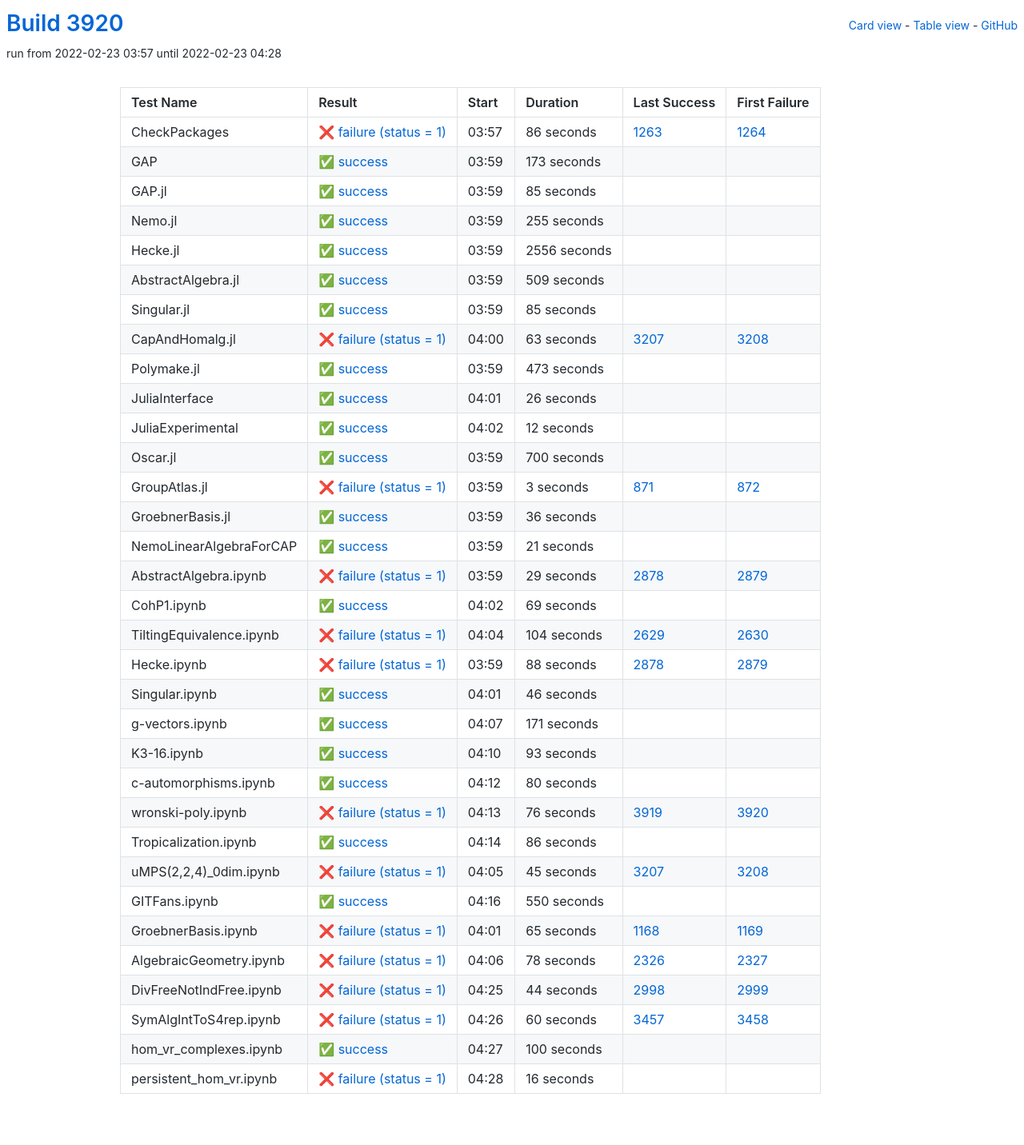
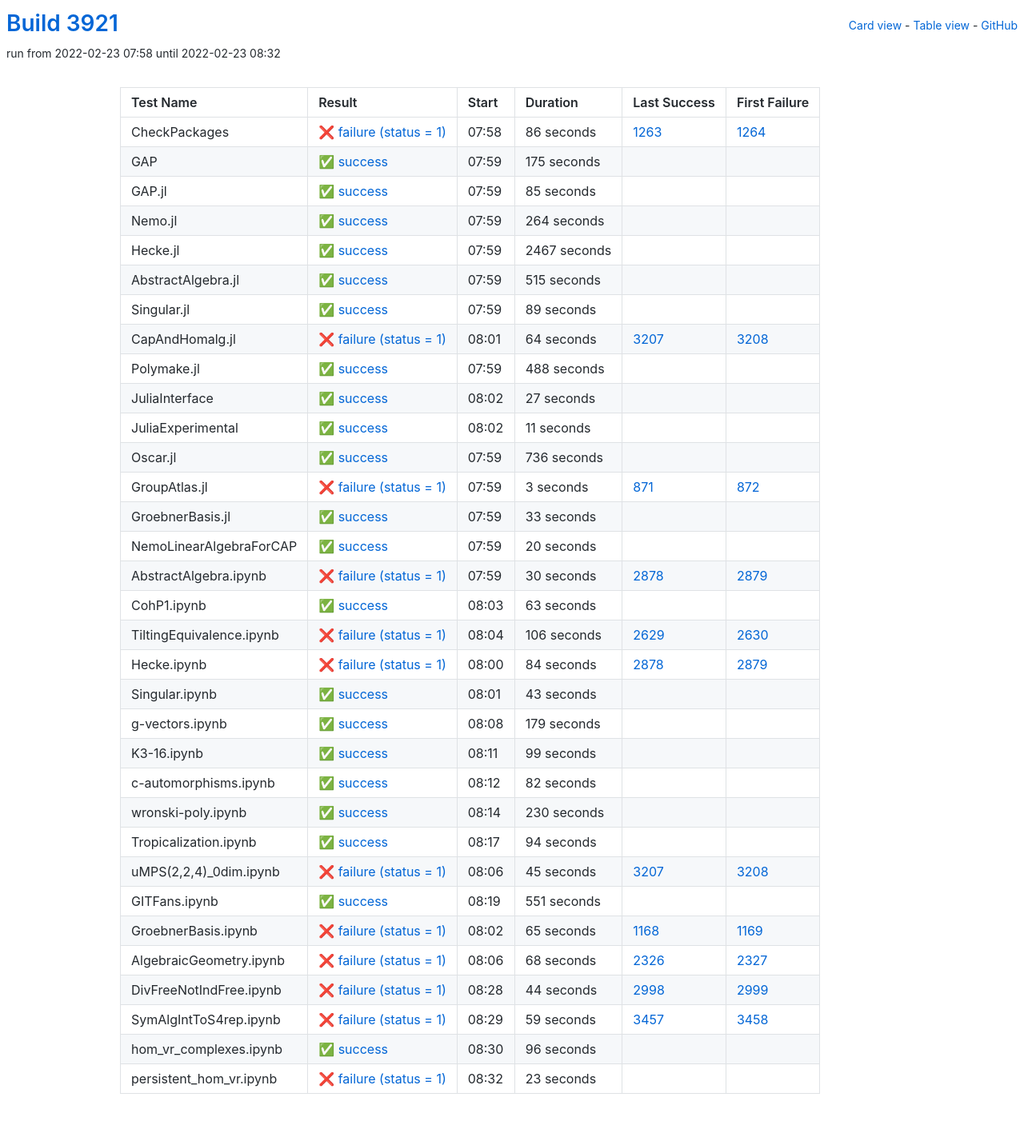
Before and after one commit to oscar-system/oscar-ci-status-stable, a Jekyll site: the page built from table.html, in a window 1280 px wide. Shown: the whole page at 80% size. Built offline with Jekyll 4.4.1, drawn with Linux system fonts in a browser that asks for light colours.

Commit message:
Build #3921

```diff
--- a/_data/ci.yml
+++ b/_data/ci.yml
@@ -1,6 +1,6 @@
 ---
-build: 3920
-build_url: https://oscarci.mathematik.uni-kl.de/job/oscar-stable/3920/
+build: 3921
+build_url: https://oscarci.mathematik.uni-kl.de/job/oscar-stable/3921/
 job: oscar-stable
 organization: oscar-system
 repo: oscar-ci-status-stable
@@ -8,8 +8,8 @@ repourl: https://github.com/oscar-system/oscar-ci-status-stable
 tests:
 - name: CheckPackages
   id: checkpackages
-  log: https://oscarci.mathematik.uni-kl.de/job/oscar-stable/3920/artifact/logs/build-3920/CheckPackages.log
-  start: 2022-02-23 03:57
+  log: https://oscarci.mathematik.uni-kl.de/job/oscar-stable/3921/artifact/logs/build-3921/CheckPackages.log
+  start: 2022-02-23 07:58
   success: false
   exitcode: 1
   status: failure
@@ -20,20 +20,20 @@ tests:
   first_failure_url: https://oscarci.mathematik.uni-kl.de/job/oscar-stable/1264/
 - name: GAP
   id: gap
-  log: https://oscarci.mathematik.uni-kl.de/job/oscar-stable/3920/artifact/logs/build-3920/GAP.log
-  start: 2022-02-23 03:59
+  log: https://oscarci.mathematik.uni-kl.de/job/oscar-stable/3921/artifact/logs/build-3921/GAP.log
+  start: 2022-02-23 07:59
   success: true
   exitcode: 0
   status: success
-  duration: 173
+  duration: 175
   last_success: false
   last_success_url:
   first_failure: false
   first_failure_url:
 - name: GAP.jl
   id: gap-jl
-  log: https://oscarci.mathematik.uni-kl.de/job/oscar-stable/3920/artifact/logs/build-3920/GAP.jl.log
-  start: 2022-02-23 03:59
+  log: https://oscarci.mathematik.uni-kl.de/job/oscar-stable/3921/artifact/logs/build-3921/GAP.jl.log
+  start: 2022-02-23 07:59
   success: true
   exitcode: 0
   status: success
@@ -44,116 +44,116 @@ tests:
   first_failure_url:
 - name: Nemo.jl
   id: nemo-jl
-  log: https://oscarci.mathematik.uni-kl.de/job/oscar-stable/3920/artifact/logs/build-3920/Nemo.jl.log
-  start: 2022-02-23 03:59
+  log: https://oscarci.mathematik.uni-kl.de/job/oscar-stable/3921/artifact/logs/build-3921/Nemo.jl.log
+  start: 2022-02-23 07:59
   success: true
   exitcode: 0
   status: success
-  duration: 255
+  duration: 264
   last_success: false
   last_success_url:
   first_failure: false
   first_failure_url:
 - name: Hecke.jl
   id: hecke-jl
-  log: https://oscarci.mathematik.uni-kl.de/job/oscar-stable/3920/artifact/logs/build-3920/Hecke.jl.log
-  start: 2022-02-23 03:59
+  log: https://oscarci.mathematik.uni-kl.de/job/oscar-stable/3921/artifact/logs/build-3921/Hecke.jl.log
+  start: 2022-02-23 07:59
   success: true
   exitcode: 0
   status: success
-  duration: 2556
+  duration: 2467
   last_success: false
   last_success_url:
   first_failure: false
   first_failure_url:
 - name: AbstractAlgebra.jl
   id: abstractalgebra-jl
-  log: https://oscarci.mathematik.uni-kl.de/job/oscar-stable/3920/artifact/logs/build-3920/AbstractAlgebra.jl.log
-  start: 2022-02-23 03:59
+  log: https://oscarci.mathematik.uni-kl.de/job/oscar-stable/3921/artifact/logs/build-3921/AbstractAlgebra.jl.log
+  start: 2022-02-23 07:59
   success: true
   exitcode: 0
   status: success
-  duration: 509
+  duration: 515
   last_success: false
   last_success_url:
   first_failure: false
   first_failure_url:
 - name: Singular.jl
   id: singular-jl
-  log: https://oscarci.mathematik.uni-kl.de/job/oscar-stable/3920/artifact/logs/build-3920/Singular.jl.log
-  start: 2022-02-23 03:59
+  log: https://oscarci.mathematik.uni-kl.de/job/oscar-stable/3921/artifact/logs/build-3921/Singular.jl.log
+  start: 2022-02-23 07:59
   success: true
   exitcode: 0
   status: success
-  duration: 85
+  duration: 89
   last_success: false
   last_success_url:
   first_failure: false
   first_failure_url:
 - name: CapAndHomalg.jl
   id: capandhomalg-jl
-  log: https://oscarci.mathematik.uni-kl.de/job/oscar-stable/3920/artifact/logs/build-3920/CapAndHomalg.jl.log
-  start: 2022-02-23 04:00
+  log: https://oscarci.mathematik.uni-kl.de/job/oscar-stable/3921/artifact/logs/build-3921/CapAndHomalg.jl.log
+  start: 2022-02-23 08:01
   success: false
   exitcode: 1
   status: failure
-  duration: 63
+  duration: 64
   last_success: 3207
   last_success_url: https://oscarci.mathematik.uni-kl.de/job/oscar-stable/3207/
   first_failure: 3208
   first_failure_url: https://oscarci.mathematik.uni-kl.de/job/oscar-stable/3208/
 - name: Polymake.jl
   id: polymake-jl
-  log: https://oscarci.mathematik.uni-kl.de/job/oscar-stable/3920/artifact/logs/build-3920/Polymake.jl.log
-  start: 2022-02-23 03:59
+  log: https://oscarci.mathematik.uni-kl.de/job/oscar-stable/3921/artifact/logs/build-3921/Polymake.jl.log
+  start: 2022-02-23 07:59
   success: true
   exitcode: 0
   status: success
-  duration: 473
+  duration: 488
   last_success: false
   last_success_url:
   first_failure: false
   first_failure_url:
 - name: JuliaInterface
   id: juliainterface
-  log: https://oscarci.mathematik.uni-kl.de/job/oscar-stable/3920/artifact/logs/build-3920/JuliaInterface.log
-  start: 2022-02-23 04:01
+  log: https://oscarci.mathematik.uni-kl.de/job/oscar-stable/3921/artifact/logs/build-3921/JuliaInterface.log
+  start: 2022-02-23 08:02
   success: true
   exitcode: 0
   status: success
-  duration: 26
+  duration: 27
   last_success: false
   last_success_url:
   first_failure: false
   first_failure_url:
 - name: JuliaExperimental
   id: juliaexperimental
-  log: https://oscarci.mathematik.uni-kl.de/job/oscar-stable/3920/artifact/logs/build-3920/JuliaExperimental.log
-  start: 2022-02-23 04:02
+  log: https://oscarci.mathematik.uni-kl.de/job/oscar-stable/3921/artifact/logs/build-3921/JuliaExperimental.log
+  start: 2022-02-23 08:02
   success: true
   exitcode: 0
   status: success
-  duration: 12
+  duration: 11
   last_success: false
   last_success_url:
   first_failure: false
   first_failure_url:
 - name: Oscar.jl
   id: oscar-jl
-  log: https://oscarci.mathematik.uni-kl.de/job/oscar-stable/3920/artifact/logs/build-3920/Oscar.jl.log
-  start: 2022-02-23 03:59
+  log: https://oscarci.mathematik.uni-kl.de/job/oscar-stable/3921/artifact/logs/build-3921/Oscar.jl.log
+  start: 2022-02-23 07:59
   success: true
   exitcode: 0
   status: success
-  duration: 700
+  duration: 736
   last_success: false
   last_success_url:
   first_failure: false
   first_failure_url:
 - name: GroupAtlas.jl
   id: groupatlas-jl
-  log: https://oscarci.mathematik.uni-kl.de/job/oscar-stable/3920/artifact/logs/build-3920/GroupAtlas.jl.log
-  start: 2022-02-23 03:59
+  log: https://oscarci.mathematik.uni-kl.de/job/oscar-stable/3921/artifact/logs/build-3921/GroupAtlas.jl.log
+  start: 2022-02-23 07:59
   success: false
   exitcode: 1
   status: failure
@@ -164,152 +164,152 @@ tests:
   first_failure_url: https://oscarci.mathematik.uni-kl.de/job/oscar-stable/872/
 - name: GroebnerBasis.jl
   id: groebnerbasis-jl
-  log: https://oscarci.mathematik.uni-kl.de/job/oscar-stable/3920/artifact/logs/build-3920/GroebnerBasis.jl.log
-  start: 2022-02-23 03:59
+  log: https://oscarci.mathematik.uni-kl.de/job/oscar-stable/3921/artifact/logs/build-3921/GroebnerBasis.jl.log
+  start: 2022-02-23 07:59
   success: true
   exitcode: 0
   status: success
-  duration: 36
+  duration: 33
   last_success: false
   last_success_url:
   first_failure: false
   first_failure_url:
 - name: NemoLinearAlgebraForCAP
   id: nemolinearalgebraforcap
-  log: https://oscarci.mathematik.uni-kl.de/job/oscar-stable/3920/artifact/logs/build-3920/NemoLinearAlgebraForCAP.log
-  start: 2022-02-23 03:59
+  log: https://oscarci.mathematik.uni-kl.de/job/oscar-stable/3921/artifact/logs/build-3921/NemoLinearAlgebraForCAP.log
+  start: 2022-02-23 07:59
   success: true
   exitcode: 0
   status: success
-  duration: 21
+  duration: 20
   last_success: false
   last_success_url:
   first_failure: false
   first_failure_url:
 - name: AbstractAlgebra.ipynb
   id: abstractalgebra-ipynb
-  log: https://oscarci.mathematik.uni-kl.de/job/oscar-stable/3920/artifact/logs/build-3920/AbstractAlgebra.ipynb.log
-  start: 2022-02-23 03:59
+  log: https://oscarci.mathematik.uni-kl.de/job/oscar-stable/3921/artifact/logs/build-3921/AbstractAlgebra.ipynb.log
+  start: 2022-02-23 07:59
   success: false
   exitcode: 1
   status: failure
-  duration: 29
+  duration: 30
   last_success: 2878
   last_success_url: https://oscarci.mathematik.uni-kl.de/job/oscar-stable/2878/
   first_failure: 2879
   first_failure_url: https://oscarci.mathematik.uni-kl.de/job/oscar-stable/2879/
 - name: CohP1.ipynb
   id: cohp1-ipynb
-  log: https://oscarci.mathematik.uni-kl.de/job/oscar-stable/3920/artifact/logs/build-3920/CohP1.ipynb.log
-  start: 2022-02-23 04:02
+  log: https://oscarci.mathematik.uni-kl.de/job/oscar-stable/3921/artifact/logs/build-3921/CohP1.ipynb.log
+  start: 2022-02-23 08:03
   success: true
   exitcode: 0
   status: success
-  duration: 69
+  duration: 63
   last_success: false
   last_success_url:
   first_failure: false
   first_failure_url:
 - name: TiltingEquivalence.ipynb
   id: tiltingequivalence-ipynb
-  log: https://oscarci.mathematik.uni-kl.de/job/oscar-stable/3920/artifact/logs/build-3920/TiltingEquivalence.ipynb.log
-  start: 2022-02-23 04:04
+  log: https://oscarci.mathematik.uni-kl.de/job/oscar-stable/3921/artifact/logs/build-3921/TiltingEquivalence.ipynb.log
+  start: 2022-02-23 08:04
   success: false
   exitcode: 1
   status: failure
-  duration: 104
+  duration: 106
   last_success: 2629
   last_success_url: https://oscarci.mathematik.uni-kl.de/job/oscar-stable/2629/
   first_failure: 2630
   first_failure_url: https://oscarci.mathematik.uni-kl.de/job/oscar-stable/2630/
 - name: Hecke.ipynb
   id: hecke-ipynb
-  log: https://oscarci.mathematik.uni-kl.de/job/oscar-stable/3920/artifact/logs/build-3920/Hecke.ipynb.log
-  start: 2022-02-23 03:59
+  log: https://oscarci.mathematik.uni-kl.de/job/oscar-stable/3921/artifact/logs/build-3921/Hecke.ipynb.log
+  start: 2022-02-23 08:00
   success: false
   exitcode: 1
   status: failure
-  duration: 88
+  duration: 84
   last_success: 2878
   last_success_url: https://oscarci.mathematik.uni-kl.de/job/oscar-stable/2878/
   first_failure: 2879
   first_failure_url: https://oscarci.mathematik.uni-kl.de/job/oscar-stable/2879/
 - name: Singular.ipynb
   id: singular-ipynb
-  log: https://oscarci.mathematik.uni-kl.de/job/oscar-stable/3920/artifact/logs/build-3920/Singular.ipynb.log
-  start: 2022-02-23 04:01
+  log: https://oscarci.mathematik.uni-kl.de/job/oscar-stable/3921/artifact/logs/build-3921/Singular.ipynb.log
+  start: 2022-02-23 08:01
   success: true
   exitcode: 0
   status: success
-  duration: 46
+  duration: 43
   last_success: false
   last_success_url:
   first_failure: false
   first_failure_url:
 - name: g-vectors.ipynb
   id: g-vectors-ipynb
-  log: https://oscarci.mathematik.uni-kl.de/job/oscar-stable/3920/artifact/logs/build-3920/g-vectors.ipynb.log
-  start: 2022-02-23 04:07
+  log: https://oscarci.mathematik.uni-kl.de/job/oscar-stable/3921/artifact/logs/build-3921/g-vectors.ipynb.log
+  start: 2022-02-23 08:08
   success: true
   exitcode: 0
   status: success
-  duration: 171
+  duration: 179
   last_success: false
   last_success_url:
   first_failure: false
   first_failure_url:
 - name: K3-16.ipynb
   id: k3-16-ipynb
-  log: https://oscarci.mathematik.uni-kl.de/job/oscar-stable/3920/artifact/logs/build-3920/K3-16.ipynb.log
-  start: 2022-02-23 04:10
+  log: https://oscarci.mathematik.uni-kl.de/job/oscar-stable/3921/artifact/logs/build-3921/K3-16.ipynb.log
+  start: 2022-02-23 08:11
   success: true
   exitcode: 0
   status: success
-  duration: 93
+  duration: 99
   last_success: false
   last_success_url:
   first_failure: false
   first_failure_url:
 - name: c-automorphisms.ipynb
   id: c-automorphisms-ipynb
-  log: https://oscarci.mathematik.uni-kl.de/job/oscar-stable/3920/artifact/logs/build-3920/c-automorphisms.ipynb.log
-  start: 2022-02-23 04:12
+  log: https://oscarci.mathematik.uni-kl.de/job/oscar-stable/3921/artifact/logs/build-3921/c-automorphisms.ipynb.log
+  start: 2022-02-23 08:12
   success: true
   exitcode: 0
   status: success
-  duration: 80
+  duration: 82
   last_success: false
   last_success_url:
   first_failure: false
   first_failure_url:
 - name: wronski-poly.ipynb
   id: wronski-poly-ipynb
-  log: https://oscarci.mathematik.uni-kl.de/job/oscar-stable/3920/artifact/logs/build-3920/wronski-poly.ipynb.log
-  start: 2022-02-23 04:13
-  success: false
-  exitcode: 1
-  status: failure
-  duration: 76
-  last_success: 3919
-  last_success_url: https://oscarci.mathematik.uni-kl.de/job/oscar-stable/3919/
-  first_failure: 3920
-  first_failure_url: https://oscarci.mathematik.uni-kl.de/job/oscar-stable/3920/
-- name: Tropicalization.ipynb
-  id: tropicalization-ipynb
-  log: https://oscarci.mathematik.uni-kl.de/job/oscar-stable/3920/artifact/logs/build-3920/Tropicalization.ipynb.log
-  start: 2022-02-23 04:14
+  log: https://oscarci.mathematik.uni-kl.de/job/oscar-stable/3921/artifact/logs/build-3921/wronski-poly.ipynb.log
+  start: 2022-02-23 08:14
   success: true
   exitcode: 0
   status: success
-  duration: 86
+  duration: 230
+  last_success: false
+  last_success_url:
+  first_failure: false
+  first_failure_url:
+- name: Tropicalization.ipynb
+  id: tropicalization-ipynb
+  log: https://oscarci.mathematik.uni-kl.de/job/oscar-stable/3921/artifact/logs/build-3921/Tropicalization.ipynb.log
+  start: 2022-02-23 08:17
+  success: true
+  exitcode: 0
+  status: success
+  duration: 94
   last_success: false
   last_success_url:
   first_failure: false
   first_failure_url:
 - name: uMPS(2,2,4)_0dim.ipynb
   id: umps-2-2-4-0dim-ipynb
-  log: https://oscarci.mathematik.uni-kl.de/job/oscar-stable/3920/artifact/logs/build-3920/uMPS-2-2-4-_0dim.ipynb.log
-  start: 2022-02-23 04:05
+  log: https://oscarci.mathematik.uni-kl.de/job/oscar-stable/3921/artifact/logs/build-3921/uMPS-2-2-4-_0dim.ipynb.log
+  start: 2022-02-23 08:06
   success: false
   exitcode: 1
   status: failure
@@ -320,20 +320,20 @@ tests:
   first_failure_url: https://oscarci.mathematik.uni-kl.de/job/oscar-stable/3208/
 - name: GITFans.ipynb
   id: gitfans-ipynb
-  log: https://oscarci.mathematik.uni-kl.de/job/oscar-stable/3920/artifact/logs/build-3920/GITFans.ipynb.log
-  start: 2022-02-23 04:16
+  log: https://oscarci.mathematik.uni-kl.de/job/oscar-stable/3921/artifact/logs/build-3921/GITFans.ipynb.log
+  start: 2022-02-23 08:19
   success: true
   exitcode: 0
   status: success
-  duration: 550
+  duration: 551
   last_success: false
   last_success_url:
   first_failure: false
   first_failure_url:
 - name: GroebnerBasis.ipynb
   id: groebnerbasis-ipynb
-  log: https://oscarci.mathematik.uni-kl.de/job/oscar-stable/3920/artifact/logs/build-3920/GroebnerBasis.ipynb.log
-  start: 2022-02-23 04:01
+  log: https://oscarci.mathematik.uni-kl.de/job/oscar-stable/3921/artifact/logs/build-3921/GroebnerBasis.ipynb.log
+  start: 2022-02-23 08:02
   success: false
   exitcode: 1
   status: failure
@@ -344,20 +344,20 @@ tests:
   first_failure_url: https://oscarci.mathematik.uni-kl.de/job/oscar-stable/1169/
 - name: AlgebraicGeometry.ipynb
   id: algebraicgeometry-ipynb
-  log: https://oscarci.mathematik.uni-kl.de/job/oscar-stable/3920/artifact/logs/build-3920/AlgebraicGeometry.ipynb.log
-  start: 2022-02-23 04:06
+  log: https://oscarci.mathematik.uni-kl.de/job/oscar-stable/3921/artifact/logs/build-3921/AlgebraicGeometry.ipynb.log
+  start: 2022-02-23 08:06
   success: false
   exitcode: 1
   status: failure
-  duration: 78
+  duration: 68
   last_success: 2326
   last_success_url: https://oscarci.mathematik.uni-kl.de/job/oscar-stable/2326/
   first_failure: 2327
   first_failure_url: https://oscarci.mathematik.uni-kl.de/job/oscar-stable/2327/
 - name: DivFreeNotIndFree.ipynb
   id: divfreenotindfree-ipynb
-  log: https://oscarci.mathematik.uni-kl.de/job/oscar-stable/3920/artifact/logs/build-3920/DivFreeNotIndFree.ipynb.log
-  start: 2022-02-23 04:25
+  log: https://oscarci.mathematik.uni-kl.de/job/oscar-stable/3921/artifact/logs/build-3921/DivFreeNotIndFree.ipynb.log
+  start: 2022-02-23 08:28
   success: false
   exitcode: 1
   status: failure
@@ -368,36 +368,36 @@ tests:
   first_failure_url: https://oscarci.mathematik.uni-kl.de/job/oscar-stable/2999/
 - name: SymAlgIntToS4rep.ipynb
   id: symalginttos4rep-ipynb
-  log: https://oscarci.mathematik.uni-kl.de/job/oscar-stable/3920/artifact/logs/build-3920/SymAlgIntToS4rep.ipynb.log
-  start: 2022-02-23 04:26
+  log: https://oscarci.mathematik.uni-kl.de/job/oscar-stable/3921/artifact/logs/build-3921/SymAlgIntToS4rep.ipynb.log
+  start: 2022-02-23 08:29
   success: false
   exitcode: 1
   status: failure
-  duration: 60
+  duration: 59
   last_success: 3457
   last_success_url: https://oscarci.mathematik.uni-kl.de/job/oscar-stable/3457/
   first_failure: 3458
   first_failure_url: https://oscarci.mathematik.uni-kl.de/job/oscar-stable/3458/
 - name: hom_vr_complexes.ipynb
   id: hom-vr-complexes-ipynb
-  log: https://oscarci.mathematik.uni-kl.de/job/oscar-stable/3920/artifact/logs/build-3920/hom_vr_complexes.ipynb.log
-  start: 2022-02-23 04:27
+  log: https://oscarci.mathematik.uni-kl.de/job/oscar-stable/3921/artifact/logs/build-3921/hom_vr_complexes.ipynb.log
+  start: 2022-02-23 08:30
   success: true
   exitcode: 0
   status: success
-  duration: 100
+  duration: 96
   last_success: false
   last_success_url:
   first_failure: false
   first_failure_url:
 - name: persistent_hom_vr.ipynb
   id: persistent-hom-vr-ipynb
-  log: https://oscarci.mathematik.uni-kl.de/job/oscar-stable/3920/artifact/logs/build-3920/persistent_hom_vr.ipynb.log
-  start: 2022-02-23 04:28
+  log: https://oscarci.mathematik.uni-kl.de/job/oscar-stable/3921/artifact/logs/build-3921/persistent_hom_vr.ipynb.log
+  start: 2022-02-23 08:32
   success: false
   exitcode: 1
   status: failure
-  duration: 16
+  duration: 23
   last_success: false
   last_success_url:
   first_failure: false
```
Also changed, not shown: README.md.
